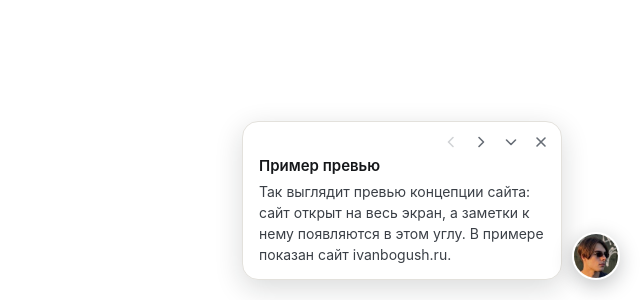
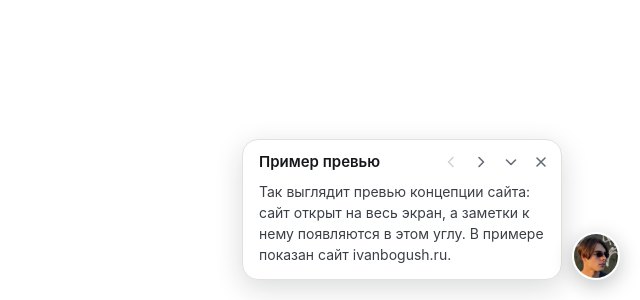
Before and after one commit to bogushivan34-jpg/portfolio, a Next.js app: page /works/sample in a window 1280 px wide. Shown: the part 500-800 px from the top of the page, without its empty margins (640-1280 px from the left). Built offline with nearby package versions, Linux system fonts and the light colour scheme.

Commit message:
Put the preview note's title beside its step buttons
Co-Authored-By: Claude Fable 5.2 <noreply@anthropic.com>

```diff
--- a/components/PreviewNote.tsx
+++ b/components/PreviewNote.tsx
@@ -130,8 +130,8 @@ export default function PreviewNote({
       aria-label={`${n.note[lang]} ${counter}`}
       className="note-in pointer-events-auto flex max-h-[min(440px,calc(100dvh-96px))] min-w-0 flex-1 flex-col rounded-2xl border border-line bg-white shadow-[0_8px_28px_rgba(21,23,26,0.16)] sm:w-[320px] sm:flex-none"
     >
-      <div className="flex shrink-0 items-center gap-0.5 pl-4 pr-1.5 pt-1.5">
-        <span aria-hidden="true" className="flex-1" />
+      <div className="flex shrink-0 items-start gap-0.5 pl-4 pr-1.5 pt-2">
+        <p className="mr-2 min-w-0 flex-1 py-1 text-[15px] font-semibold leading-snug text-ink">{note.title}</p>
         <button
           type="button"
           onClick={() => onStep(index - 1)}
@@ -159,7 +159,6 @@ export default function PreviewNote({
       </div>
 
       <div className="min-h-0 overflow-y-auto overscroll-contain px-4 pb-3.5">
-        <p className="text-[15px] font-semibold leading-snug text-ink">{note.title}</p>
         {note.text.map((p, i) => (
           <p key={i} className="mt-1 text-[14px] leading-[1.5] text-body">
             {p}
```
